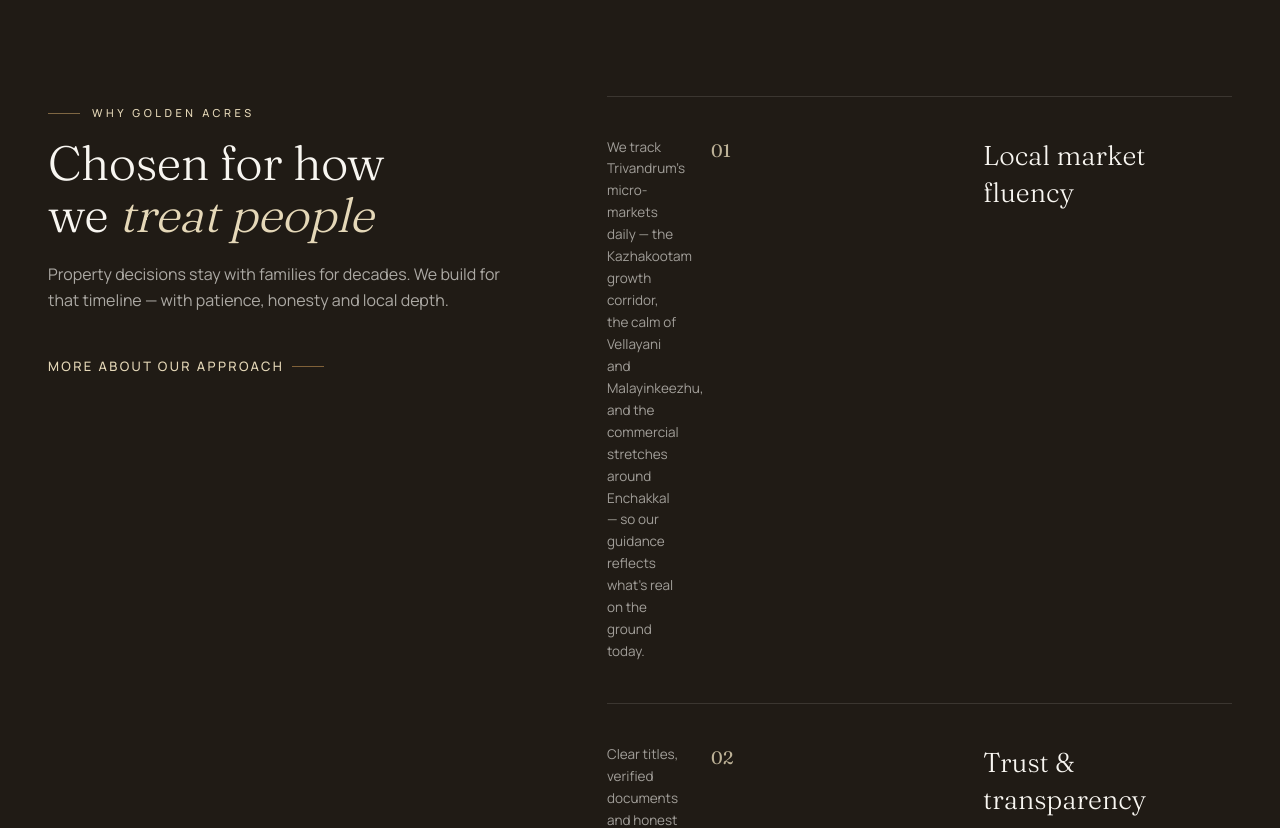
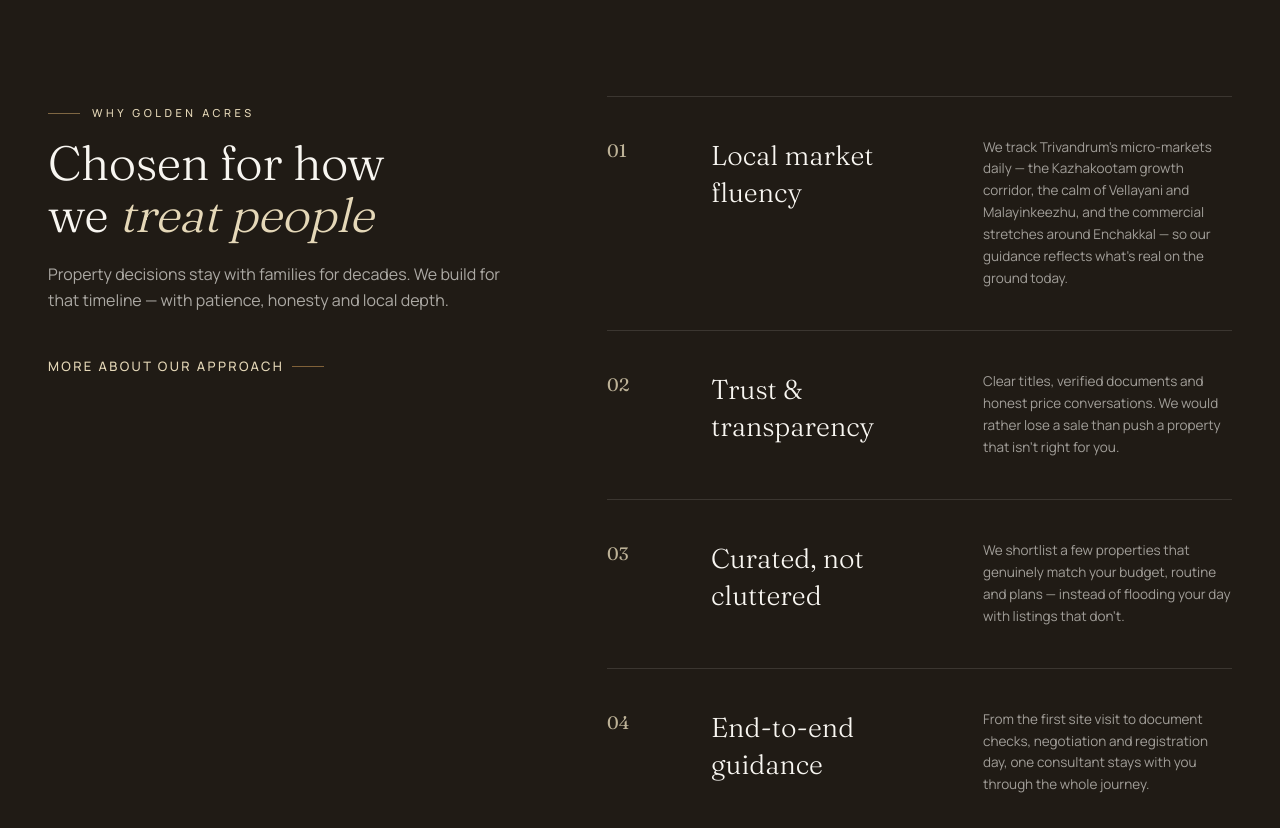
Before and after one commit to Abhijith-Abi/golden-acres-real-estate, a Next.js app: page / in a window 1280 px wide. Shown: the part 3560-4388 px from the top of the page. Built offline with nearby package versions, Linux system fonts and the light colour scheme; no server answers.

Commit message:
Fix grid auto-placement bug in WhyChooseUs and Services rows (copy collapsed into narrow column)

```diff
--- a/src/components/sections/ServicesSection.tsx
+++ b/src/components/sections/ServicesSection.tsx
@@ -47,7 +47,7 @@ export function ServicesSection() {
                   href="/services"
                   className="group grid grid-cols-[1fr_auto] items-start gap-x-4 gap-y-3 border-b border-charcoal/10 px-1 py-6 transition-colors duration-300 hover:bg-secondary/70 sm:grid-cols-[56px_250px_1fr_auto] sm:items-center sm:gap-8 sm:px-4 lg:py-8"
                 >
-                  <span className="hidden font-serif text-lg text-charcoal/35 sm:block">
+                  <span className="hidden font-serif text-lg text-charcoal/35 sm:col-start-1 sm:row-start-1 sm:block">
                     {String(i + 1).padStart(2, "0")}
                   </span>
                   <span className="flex items-center gap-3.5 sm:col-start-2 sm:row-start-1">
@@ -56,7 +56,7 @@ export function ServicesSection() {
                       {service.title}
                     </h3>
                   </span>
-                  <span className="row-start-1 flex size-10 items-center justify-center border border-charcoal/15 text-charcoal/60 transition-all duration-300 group-hover:border-gold-deep group-hover:bg-gold-deep group-hover:text-ivory sm:col-start-4 sm:size-11">
+                  <span className="col-start-2 row-start-1 flex size-10 items-center justify-center border border-charcoal/15 text-charcoal/60 transition-all duration-300 group-hover:border-gold-deep group-hover:bg-gold-deep group-hover:text-ivory sm:col-start-4 sm:size-11">
                     <ArrowUpRight className="size-4.5" aria-hidden />
                   </span>
                   <p className="col-span-2 text-sm leading-relaxed text-muted-foreground sm:col-span-1 sm:col-start-3 sm:row-start-1">
--- a/src/components/sections/WhyChooseUs.tsx
+++ b/src/components/sections/WhyChooseUs.tsx
@@ -52,13 +52,13 @@ export function WhyChooseUs() {
           {strengths.map((s, i) => (
             <Reveal as="li" key={s.number} delay={i * 0.08}>
               <div className="grid grid-cols-[auto_1fr] items-start gap-x-6 gap-y-3 py-8 transition-colors lg:grid-cols-[72px_240px_1fr] lg:gap-8 lg:py-10">
-                <span className="font-serif text-lg text-gold-soft/80">
+                <span className="font-serif text-lg text-gold-soft/80 lg:col-start-1 lg:row-start-1">
                   {s.number}
                 </span>
-                <h3 className="font-serif text-2xl font-light leading-snug text-ivory lg:text-[1.7rem]">
+                <h3 className="font-serif text-2xl font-light leading-snug text-ivory lg:col-start-2 lg:row-start-1 lg:text-[1.7rem]">
                   {s.title}
                 </h3>
-                <p className="col-span-2 text-sm leading-relaxed text-ivory/60 lg:col-span-1 lg:row-start-1 lg:text-[13.5px]">
+                <p className="col-span-2 text-sm leading-relaxed text-ivory/60 lg:col-span-1 lg:col-start-3 lg:row-start-1 lg:text-[13.5px]">
                   {s.copy}
                 </p>
               </div>
```
